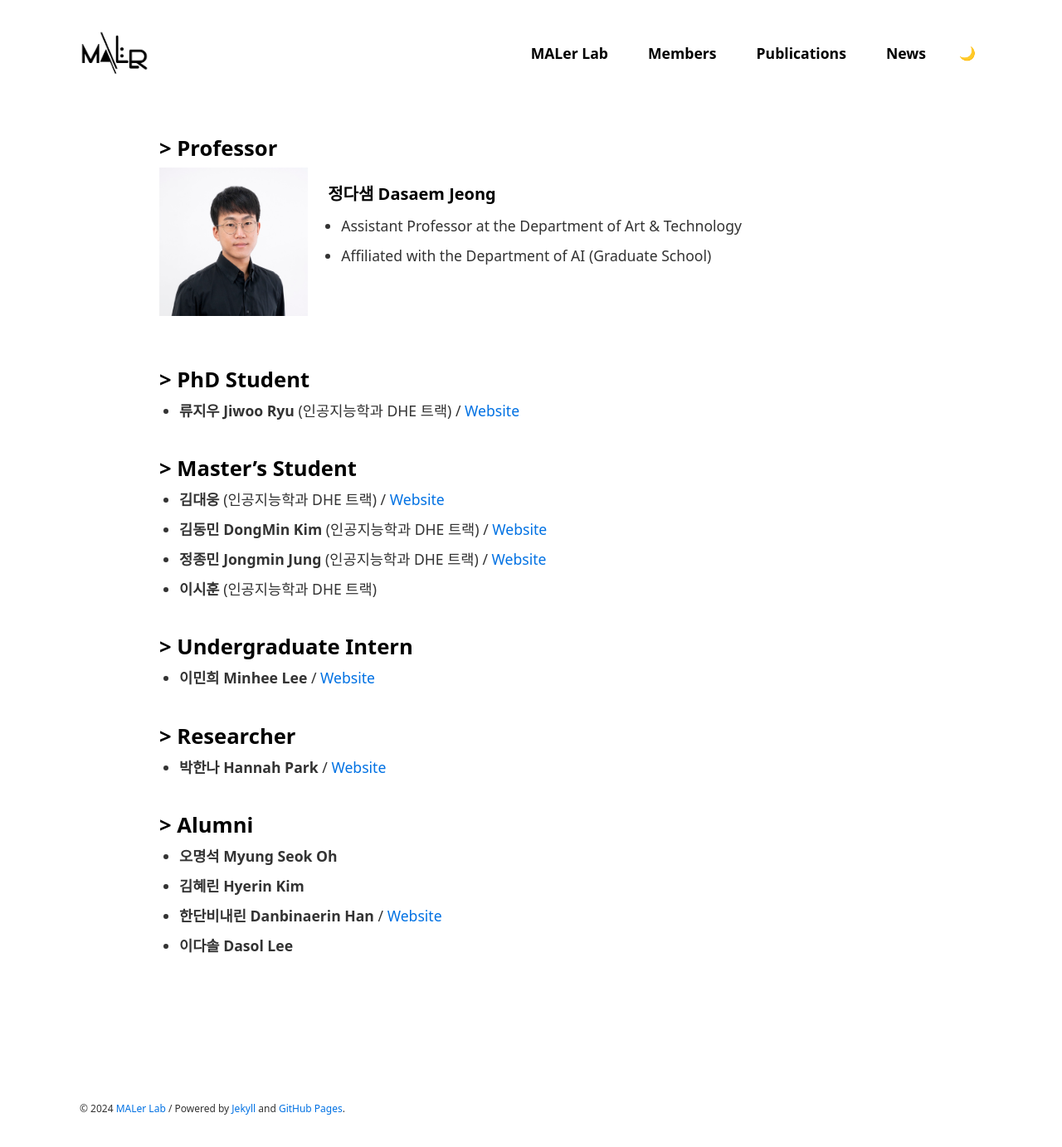
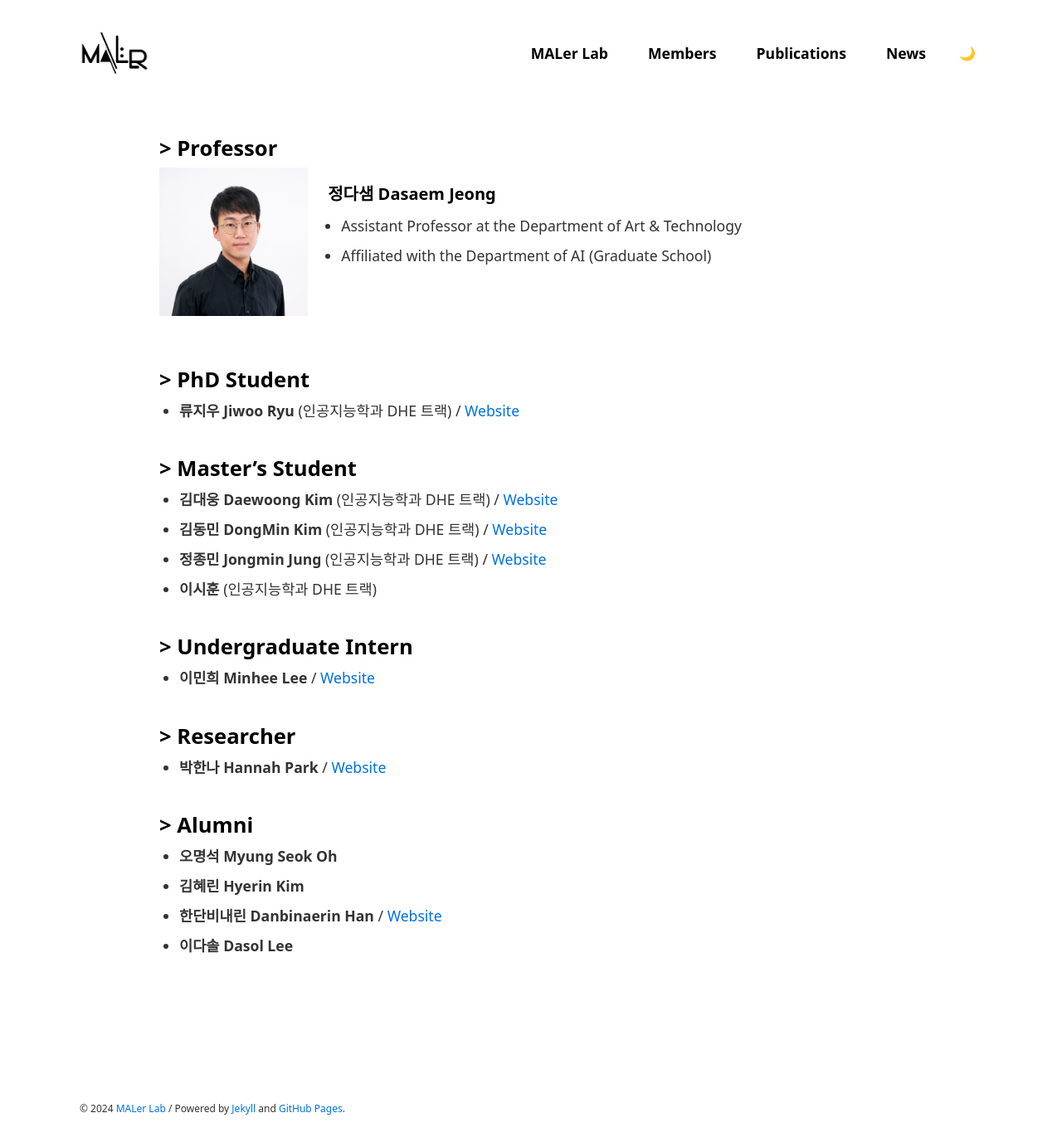
Before and after one commit to MALerLab/MALerLab.github.io, a Jekyll site: the page built from _pages/members.md, in a window 1280 px wide and 1386 px high. Shown: the top 1383 px of the window at 83% size. Built offline with Jekyll 4.4.1, drawn with Linux system fonts in a browser that asks for light colours; some web fonts are replaced.

Commit message:
Update member's name and website URLs

```diff
--- a/_data/members-info/members-ms.yml
+++ b/_data/members-info/members-ms.yml
@@ -1,6 +1,6 @@
-- name: 김대웅
+- name: 김대웅 Daewoong Kim
   role: 인공지능학과 DHE 트랙
-  website: https://bit.ly/DeawoongKim
+  website: https://sites.google.com/view/daewoong
 - name: 김동민 DongMin Kim
   role: 인공지능학과 DHE 트랙
   website: https://www.ukgu.xyz/
```
